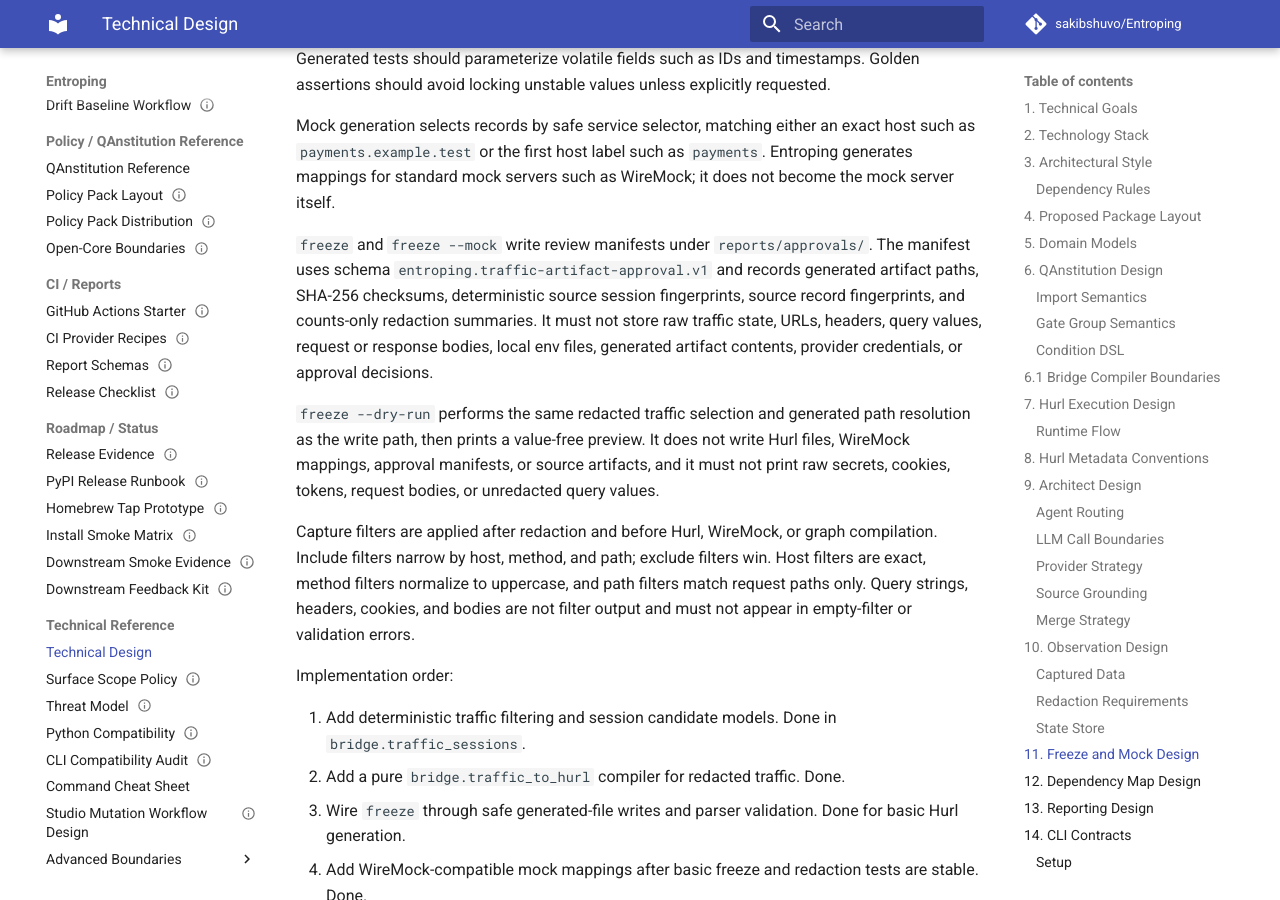
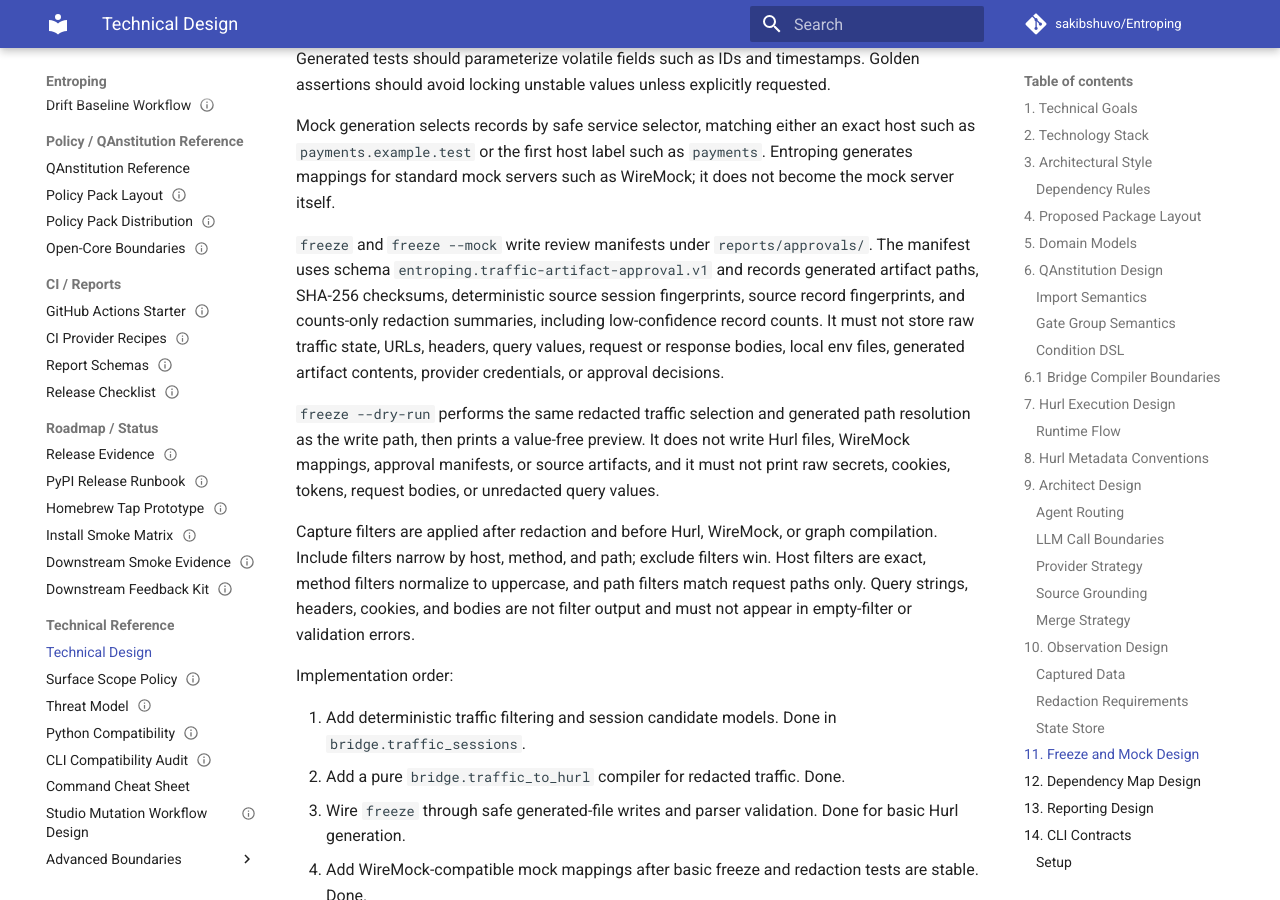
Before and after one commit to sakibshuvo/Entroping, an MkDocs documentation site: the page built from docs/technical/TDS.md, in a window 1280 px wide and 900 px high, scrolled down 16674 px. Built offline with MkDocs 1.6.1 and Material for MkDocs 9.7.7, drawn with Linux system fonts in a browser that asks for light colours; comment, search, counter and statistics services are not loaded.

Commit message:
fix(reports): include redaction confidence in approvals (#500)

```diff
--- a/docs/technical/TDS.md
+++ b/docs/technical/TDS.md
@@ -616,7 +616,8 @@ WireMock; it does not become the mock server itself.
 `freeze` and `freeze --mock` write review manifests under `reports/approvals/`.
 The manifest uses schema `entroping.traffic-artifact-approval.v1` and records
 generated artifact paths, SHA-256 checksums, deterministic source session
-fingerprints, source record fingerprints, and counts-only redaction summaries.
+fingerprints, source record fingerprints, and counts-only redaction summaries,
+including low-confidence record counts.
 It must not store raw traffic state, URLs, headers, query values, request or
 response bodies, local env files, generated artifact contents, provider
 credentials, or approval decisions.
--- a/docs/technical/report-schemas/traffic-artifact-approval.v1.schema.json
+++ b/docs/technical/report-schemas/traffic-artifact-approval.v1.schema.json
@@ -30,6 +30,7 @@
         "total_records",
         "redacted_records",
         "unredacted_records",
+        "low_confidence_records",
         "request_count",
         "response_count",
         "header_categories",
@@ -41,6 +42,7 @@
         "total_records": {"type": "integer", "minimum": 0},
         "redacted_records": {"type": "integer", "minimum": 0},
         "unredacted_records": {"type": "integer", "minimum": 0},
+        "low_confidence_records": {"type": "integer", "minimum": 0},
         "request_count": {"type": "integer", "minimum": 0},
         "response_count": {"type": "integer", "minimum": 0},
         "header_categories": {"$ref": "#/$defs/category_counts"},
```
Also changed, not shown: .context/changelog.md (+5 -0 lines), docs/meta/AUTONOMOUS_DEVELOPMENT.md (+1 -1 lines), docs/meta/OBSIDIAN_CONTEXT_ENGINE_GUIDE.md (+1 -1 lines), 5 other files.
